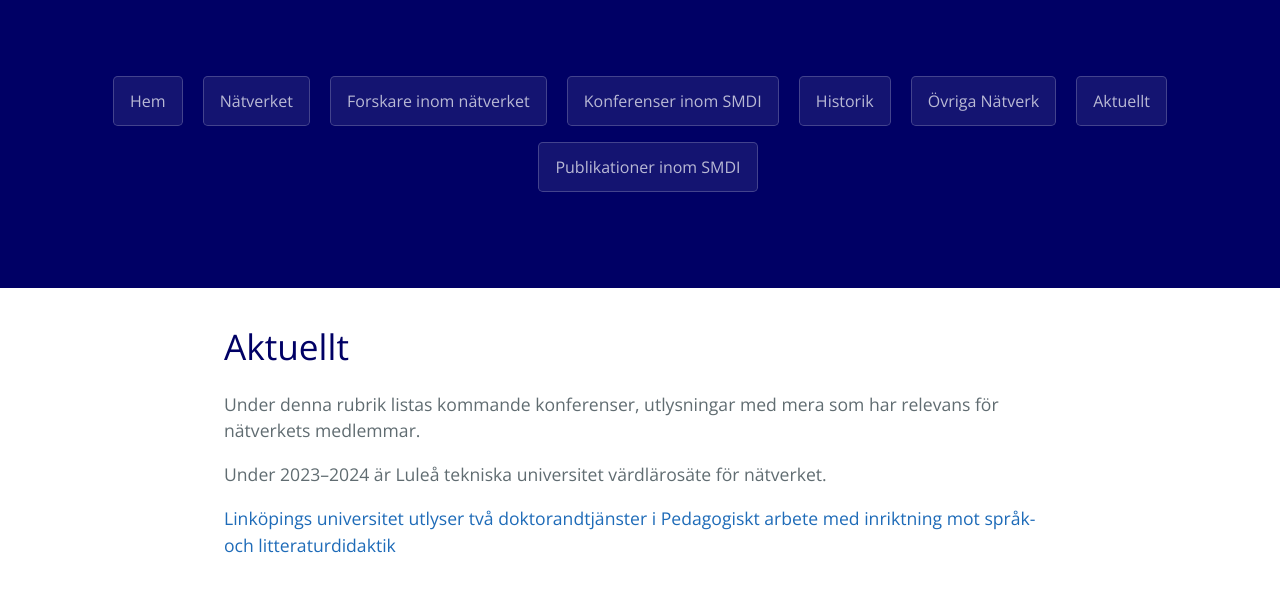
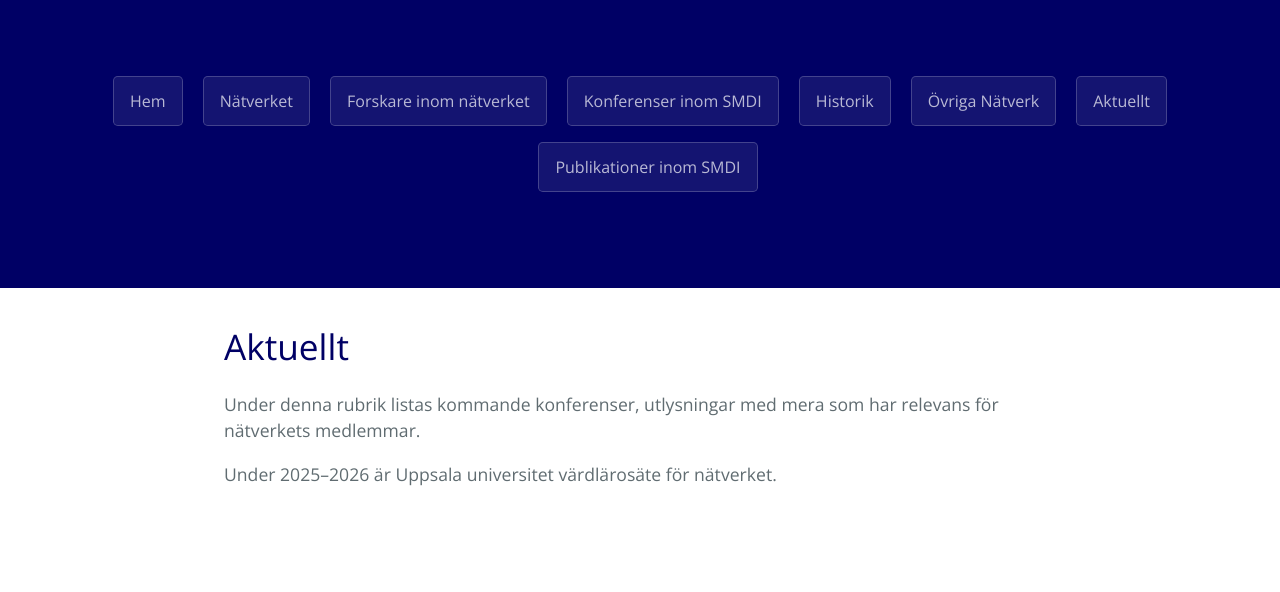
Before and after one commit to smdihemsida/smdihemsida.github.io, a Jekyll site: the page built from aktuellt.md, in a window 1280 px wide, cut to the strip 234-826 px from the top of the page. Built offline with Jekyll 4.4.1, drawn with Linux system fonts in a browser that asks for light colours; our own code applies the rules of GitHub Pages for plain Markdown files.

Commit message:
Update aktuellt.md
Uppdaterade värdlärosäte och tog bort annons.

```diff
--- a/aktuellt.md
+++ b/aktuellt.md
@@ -6,6 +6,4 @@ layout: pages
 
 Under denna rubrik listas kommande konferenser, utlysningar med mera som har relevans för nätverkets medlemmar.
 
-Under 2023–2024 är Luleå tekniska universitet värdlärosäte för nätverket.
-
-[Linköpings universitet utlyser två doktorandtjänster i Pedagogiskt arbete med inriktning mot språk- och litteraturdidaktik](https://liu.se/jobba-pa-liu/lediga-jobb/22629)
+Under 2025–2026 är Uppsala universitet värdlärosäte för nätverket.
```
